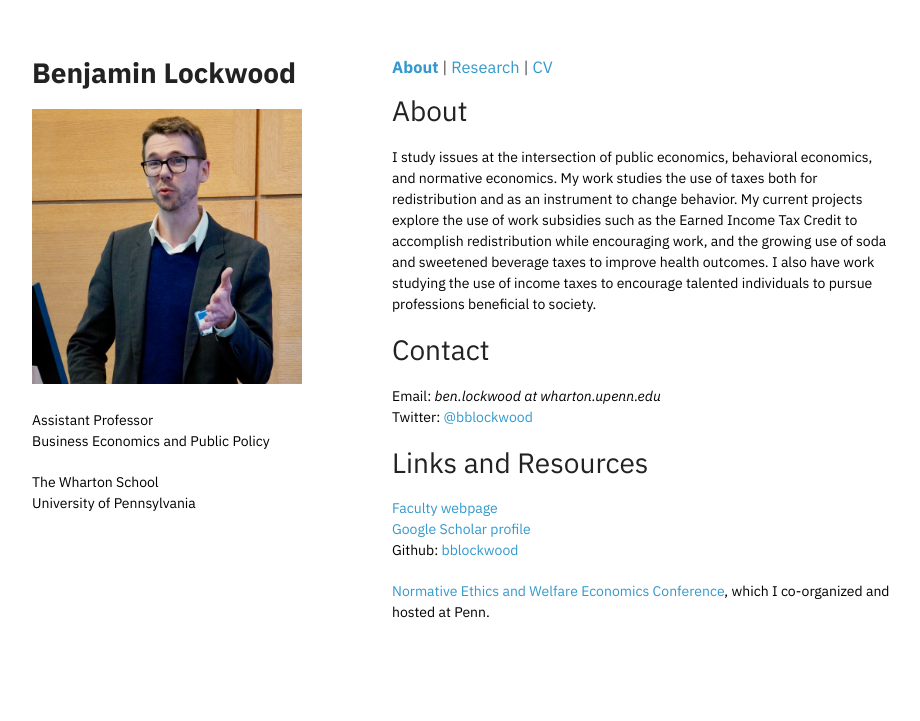
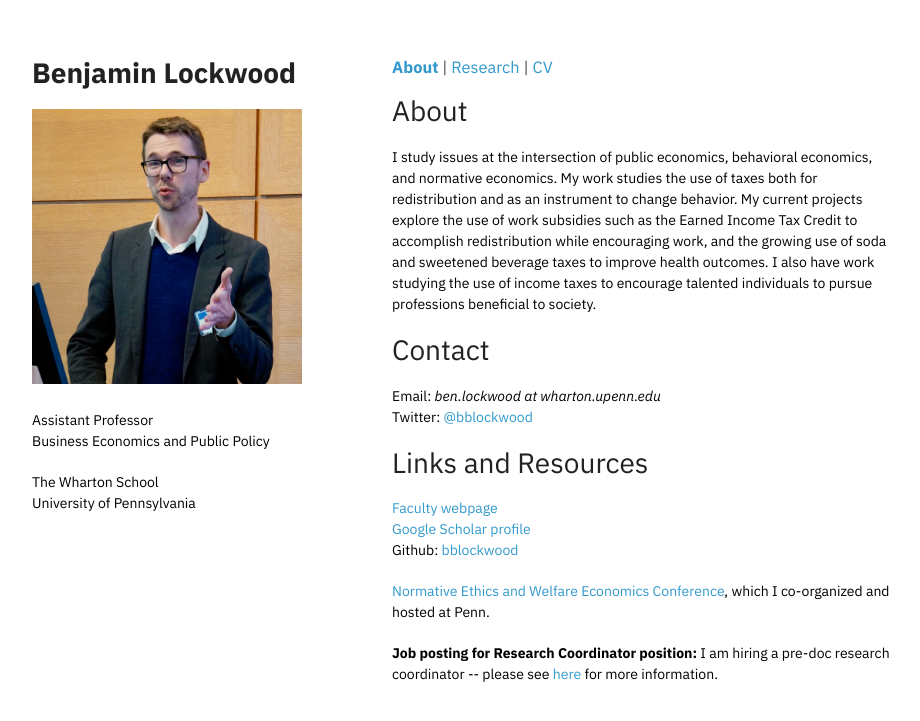
Before and after one commit to sxfinance/sxia.github.io, a Jekyll site: the page index.html, which Jekyll copies as it is, in a window 1280 px wide. Shown: the top 721 px of the page, without its empty margins (178-1098 px from the left). Built offline with Jekyll 4.4.1, drawn with Linux system fonts in a browser that asks for light colours.

Commit message:
Update index.html

```diff
--- a/index.html
+++ b/index.html
@@ -60,6 +60,9 @@
      <p><a href="https://events.wharton.upenn.edu/normative-conference/schedule/">Normative Ethics and Welfare Economics Conference</a>, which I co-organized and hosted at Penn.</p>
      </p>
 
+     <p><b>Job posting for Research Coordinator position:</b> I am hiring a pre-doc research coordinator -- please see <a href="ra.html">here</a> for more information.</p>
+     </p>
+
 	</section>
     </div>
 	<script src="javascripts/scale.fix.js"></script>
```
